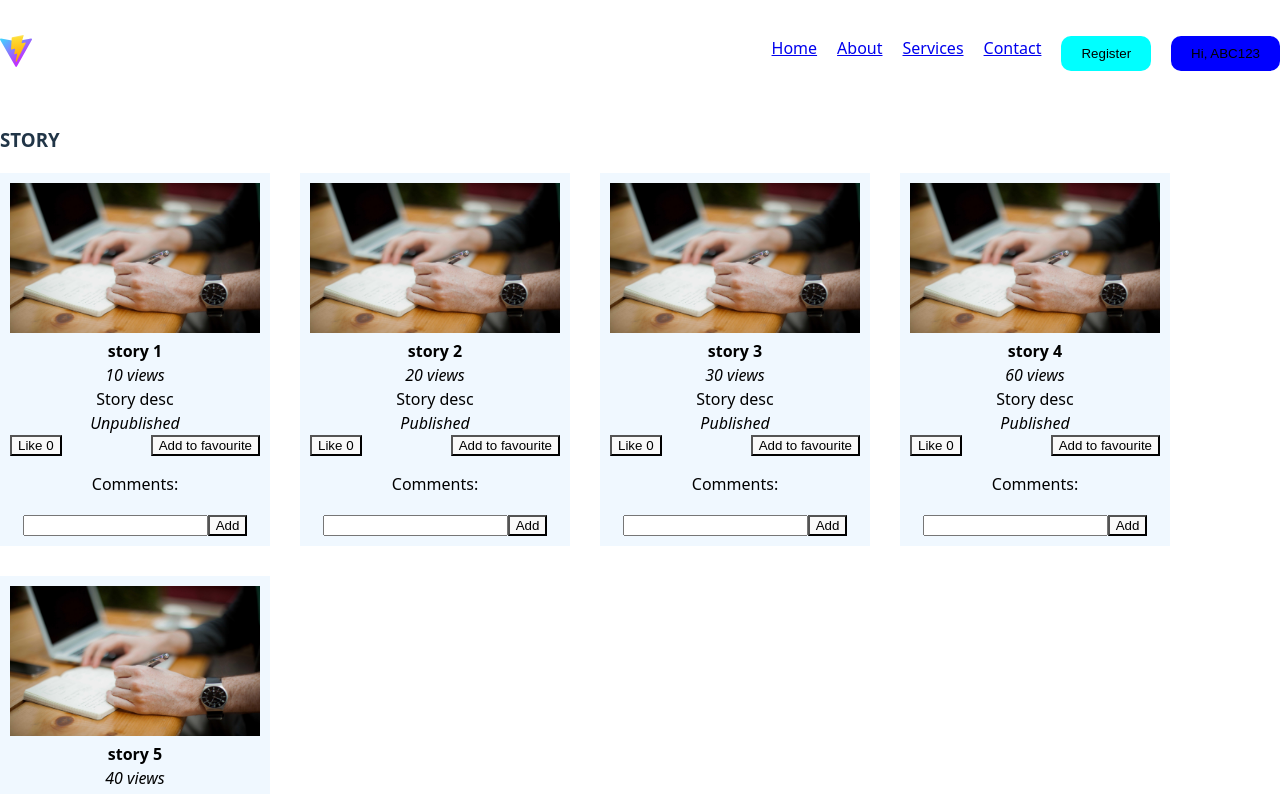
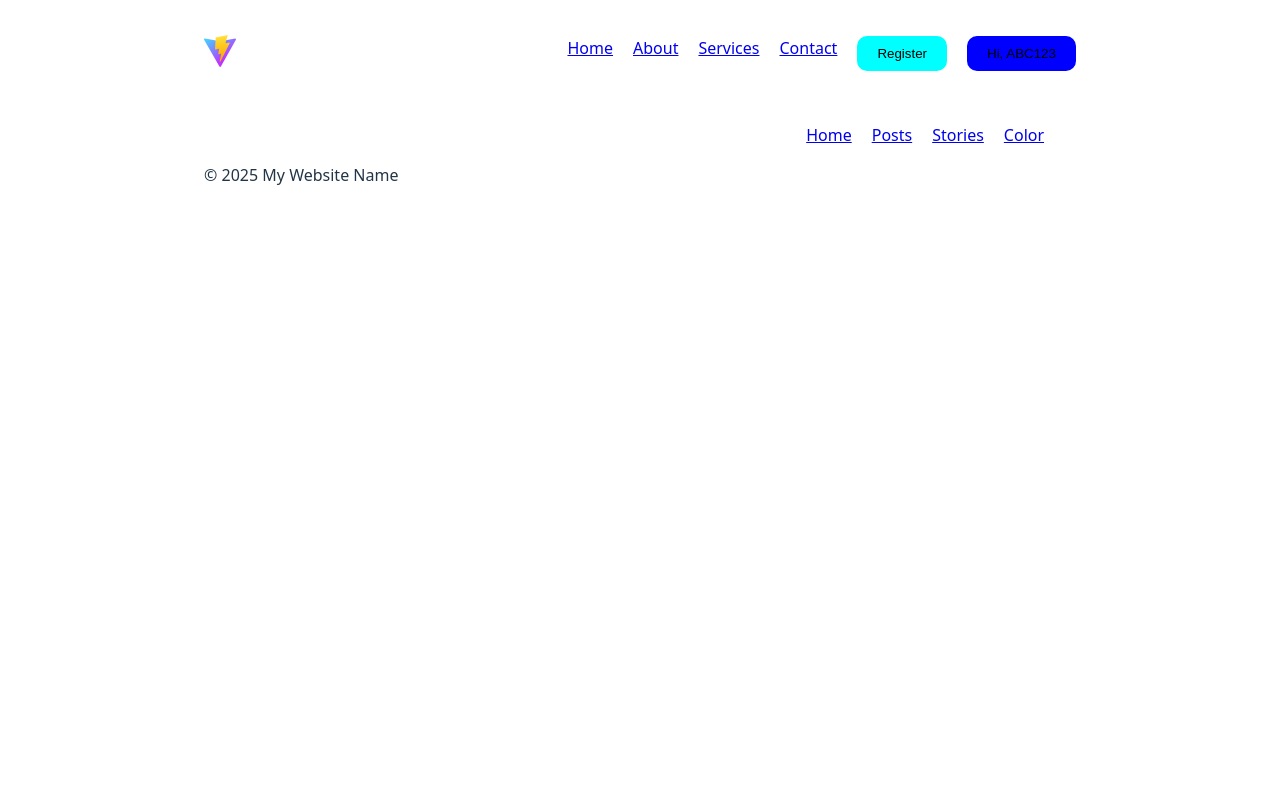
Before and after one commit to a6hijeet/react-demo, a React (Vite) app: page /color in a window 1280 px wide. Shown: the top 794 px of the page. Built offline with nearby package versions, Linux system fonts and the light colour scheme.

Commit message:
Added Navigation using Routes

```diff
--- a/package.json
+++ b/package.json
@@ -12,7 +12,8 @@
   "dependencies": {
     "prop-types": "^15.8.1",
     "react": "^19.2.0",
-    "react-dom": "^19.2.0"
+    "react-dom": "^19.2.0",
+    "react-router-dom": "^7.11.0"
   },
   "devDependencies": {
     "@eslint/js": "^9.39.1",
--- a/src/App.jsx
+++ b/src/App.jsx
@@ -4,17 +4,41 @@ import Header from './components/Header'
 import Footer from './components/Footer'
 import Post from './components/Post'
 import Story from './components/Story'
+import { BrowserRouter, Routes, Route, Link } from 'react-router-dom';
+import Color from './components/Color'
 
+
+function Home() {
+  return(
+    <>
+     <Story />
+      <Post />
+    </>
+  )
+}
 function App() {
   const [count, setCount] = useState(0)
 
   return (
-    <>
+    <BrowserRouter>
       <Header />
-      <Story />
-      <Post />
+      <nav>
+        <ul>
+          <li><Link to="/">Home </Link></li>
+          <li> <Link to="/posts">Posts </Link></li>
+          <li> <Link to="/stories">Stories </Link></li>
+          <li><Link to="/color">Color </Link></li>
+        </ul>
+      </nav>
+      <Routes>
+        <Route path="/" element={<Home />}/>
+        <Route path="/posts" element={<Post />}/>
+        <Route path="/stories" element={<Story />}/>
+        <Route path="/color" element={<Color />}/>
+      </Routes>
+
       <Footer />
-    </>
+    </BrowserRouter>
   )
 }
 
--- /dev/null
+++ b/src/components/Color.jsx
@@ -0,0 +1,5 @@
+function Color() {
+
+}
+
+export default Color
```
Also changed, not shown: 1 other file (tests, documents, lock files or other folders).
